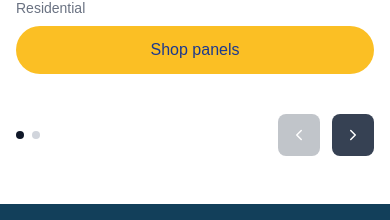
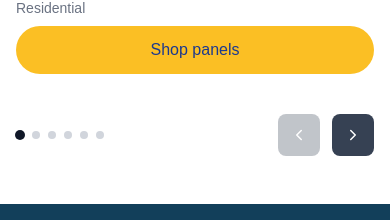
Before and after one commit to Kellytech-coder/kz-sun-energy-limited, a Next.js app: page / in a window 390 px wide. Shown: the part 1435-1655 px from the top of the page. Built offline with nearby package versions, Linux system fonts and the light colour scheme.

Commit message:
Category updated

```diff
--- a/components/Categories.tsx
+++ b/components/Categories.tsx
@@ -1,5 +1,5 @@
 "use client";
-import React, { useState } from "react";
+import React, { useState, useEffect } from "react";
 import Image from "next/image";
 import { ChevronLeft, ChevronRight, X } from "lucide-react";
 
@@ -57,8 +57,21 @@ const categories = [
 export default function ProductCategories() {
   const [index, setIndex] = useState(0);
   const [openModal, setOpenModal] = useState(false);
+  const [itemsPerView, setItemsPerView] = useState(1);
 
-  const itemsPerView = 3;
+  /* ✅ Responsive items per view */
+  useEffect(() => {
+    const update = () => {
+      if (window.innerWidth >= 1024) setItemsPerView(3);
+      else if (window.innerWidth >= 640) setItemsPerView(2);
+      else setItemsPerView(1);
+    };
+
+    update();
+    window.addEventListener("resize", update);
+    return () => window.removeEventListener("resize", update);
+  }, []);
+
   const maxIndex = Math.ceil(categories.length / itemsPerView) - 1;
 
   const next = () => {
@@ -96,18 +109,23 @@ export default function ProductCategories() {
             </button>
           </div>
 
-          {/* ✅ FIXED SLIDER */}
+          {/* ✅ Carousel */}
           <div className="overflow-hidden">
             <div
-              className="flex gap-6 transition-transform duration-500"
+              className="flex gap-6 transition-transform duration-500 ease-in-out"
               style={{
-                transform: `translateX(-${index * (100 / itemsPerView)}%)`,
+                transform: `translateX(-${index * 100}%)`,
               }}
             >
               {categories.map((item, i) => (
                 <div
                   key={i}
-                  className="w-full sm:w-[calc(50%-12px)] md:w-[calc(33.333%-16px)] flex-shrink-0"
+                  className={`
+                    flex-shrink-0
+                    w-full
+                    sm:w-[calc(50%-12px)]
+                    md:w-[calc(33.333%-16px)]
+                  `}
                 >
                   <Card item={item} />
                 </div>
@@ -118,13 +136,16 @@ export default function ProductCategories() {
           {/* Footer */}
           <div className="flex justify-between items-center mt-10 md:mt-12">
 
-            {/* Dots */}
+            {/* ✅ Dynamic dots */}
             <div className="flex gap-2">
               {[...Array(maxIndex + 1)].map((_, i) => (
-                <div
+                <button
                   key={i}
-                  className={`h-2 w-2 rounded-full ${
-                    i === index ? "bg-gray-900" : "bg-gray-300"
+                  onClick={() => setIndex(i)}
+                  className={`h-2 w-2 rounded-full transition-all ${
+                    i === index
+                      ? "bg-gray-900 scale-125"
+                      : "bg-gray-300"
                   }`}
                 />
               ))}
@@ -189,7 +210,7 @@ function Card({ item }: any) {
           src={item.image}
           alt={item.title}
           fill
-          className="object-cover group-hover:scale-105 transition"
+          className="object-cover group-hover:scale-105 transition duration-300"
         />
       </div>
 
@@ -201,7 +222,7 @@ function Card({ item }: any) {
         <span className="font-bold text-green-600">{item.count}</span>
       </div>
 
-      <button className="w-full py-3 rounded-full bg-[#FBBF24] text-blue-900 font-medium">
+      <button className="w-full py-3 rounded-full bg-[#FBBF24] text-blue-900 font-medium hover:opacity-90 transition">
         {item.button}
       </button>
     </div>
```
